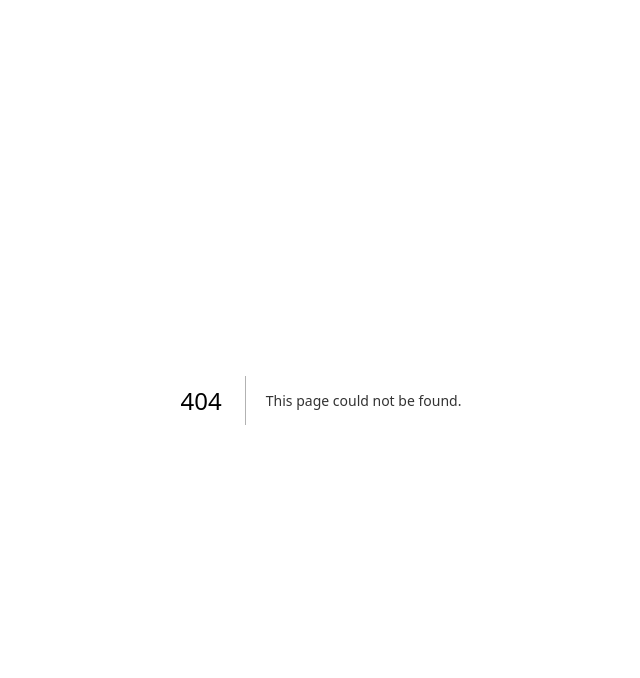
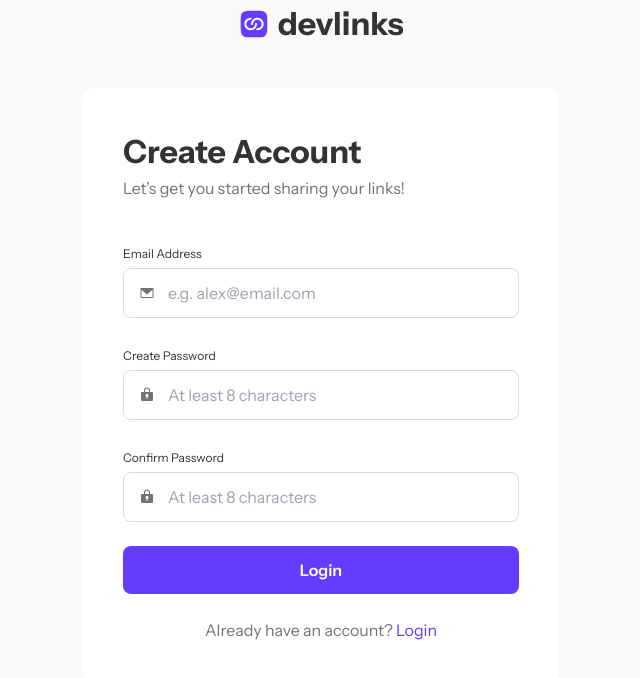
Before and after one commit to omotayobolu/link-sharing, a Next.js app: page /create-account in a window 1280 px wide. Before the commit this address had no page. Shown: the top 678 px of the page, without its empty margins (319-959 px from the left). Built offline with nearby package versions, Linux system fonts and the light colour scheme.

Commit message:
Auth UI done

```diff
--- /dev/null
+++ b/app/create-account/page.tsx
@@ -0,0 +1,166 @@
+"use client";
+
+import PrimaryButton from "@/components/PrimaryButton";
+import LogoIcon from "@/public/assets/logo-icon.svg";
+import { Icon } from "@iconify/react/dist/iconify.js";
+import Image from "next/image";
+import Link from "next/link";
+import { SubmitHandler, useForm } from "react-hook-form";
+
+interface AccountDetails {
+  email: string;
+  password: string;
+  confirmPassword: string;
+}
+
+const CreateAccount = () => {
+  const {
+    register,
+    handleSubmit,
+    formState: { errors },
+    watch,
+  } = useForm<AccountDetails>({ mode: "onTouched" });
+
+  const onsubmit: SubmitHandler<AccountDetails> = (data) => console.log(data);
+
+  const createdPassword = watch("password");
+
+  return (
+    <div className="bg-light-grey  flex flex-col justify-center items-center">
+      <div className="flex flex-row items-center gap-[7.5px]">
+        <Image src={LogoIcon} alt="" width={32} height={32} />
+        <h2 className="sm:block hidden">devlinks</h2>
+      </div>
+      <div className="bg-white p-10 rounded-xl mt-10 w-[476px]">
+        <h2>Create Account</h2>
+        <p className="text-grey">Let’s get you started sharing your links!</p>
+        <form
+          onSubmit={handleSubmit(onsubmit)}
+          className="flex flex-col gap-6 mt-10"
+        >
+          <div className="">
+            <label htmlFor="email" className="text-xs text-dark-grey">
+              Email Address
+            </label>
+            <div className="mt-1 relative">
+              <input
+                type="email"
+                {...register("email", {
+                  required: "Enter email",
+                  pattern: {
+                    value: /^[^\s@]+@[^\s@]+\.[^\s@]+$/,
+                    message: "Invalid email",
+                  },
+                })}
+                placeholder="e.g. alex@email.com"
+                className={`border ${
+                  errors.email
+                    ? "border-red"
+                    : "border-border focus:border-primary-purple focus:shadow-input"
+                } text-dark-grey rounded-lg bg-white py-3 pl-11 pr-4 w-full`}
+              />
+              <Icon
+                icon="ph:envelope-simple-fill"
+                width="16"
+                height="16"
+                className="text-grey absolute top-1/2 left-4 translate-y-[-50%]"
+              />
+              {errors.email && (
+                <span className="text-xs text-red absolute top-1/2 right-4 -translate-y-1/2">
+                  {typeof errors.email.message === "string" &&
+                    errors.email.message}
+                </span>
+              )}
+            </div>
+          </div>
+          <div>
+            <label htmlFor="email" className="text-xs text-dark-grey">
+              Create Password
+            </label>
+            <div className="mt-1 relative">
+              <input
+                type="password"
+                {...register("password", {
+                  required: "Enter password",
+                  minLength: {
+                    value: 8,
+                    message: "Password must be at least 8 characters",
+                  },
+                })}
+                placeholder="At least 8 characters"
+                className={`border ${
+                  errors.password
+                    ? "border-red"
+                    : "border-border focus:border-primary-purple focus:shadow-input"
+                } text-dark-grey rounded-lg bg-white py-3 pl-11 pr-4 w-full`}
+              />
+              <Icon
+                icon="ph:lock-key-fill"
+                width="16"
+                height="16"
+                className="text-grey absolute top-1/2 left-4 translate-y-[-50%]"
+              />
+              {errors.password && (
+                <span className="text-xs text-red absolute top-1/2 right-4 -translate-y-1/2">
+                  {typeof errors.password.message === "string" &&
+                    errors.password.message}
+                </span>
+              )}
+            </div>
+          </div>
+          <div>
+            <label htmlFor="email" className="text-xs text-dark-grey">
+              Confirm Password
+            </label>
+            <div className="mt-1 relative">
+              <input
+                type="password"
+                {...register("confirmPassword", {
+                  required: "Confirm password",
+                  validate: (value) =>
+                    value === createdPassword || "Passwords do not match",
+                })}
+                placeholder="At least 8 characters"
+                className={`border ${
+                  errors.confirmPassword
+                    ? "border-red"
+                    : "border-border focus:border-primary-purple focus:shadow-input"
+                } text-dark-grey rounded-lg bg-white py-3 pl-11 pr-4 w-full`}
+              />
+              <Icon
+                icon="ph:lock-key-fill"
+                width="16"
+                height="16"
+                className="text-grey absolute top-1/2 left-4 translate-y-[-50%]"
+              />
+              {errors.confirmPassword && (
+                <span className="text-xs text-red absolute top-1/2 right-4 -translate-y-1/2">
+                  {typeof errors.confirmPassword.message === "string" &&
+                    errors.confirmPassword.message}
+                </span>
+              )}
+            </div>
+          </div>
+          <PrimaryButton
+            className="w-full"
+            type="submit"
+            handleClick={() => {}}
+            disabled={false}
+          >
+            Login
+          </PrimaryButton>
+          <div className="">
+            <p className="text-grey text-center">
+              Already have an account?
+              <Link href="/login">
+                <span className="text-base text-primary-purple"> Login</span>
+              </Link>
+            </p>
+          </div>
+        </form>
+      </div>
+    </div>
+  );
+};
+
+export default CreateAccount;
--- /dev/null
+++ b/app/login/page.tsx
@@ -0,0 +1,83 @@
+"use client";
+
+import PrimaryButton from "@/components/PrimaryButton";
+import LogoIcon from "@/public/assets/logo-icon.svg";
+import { Icon } from "@iconify/react/dist/iconify.js";
+import Image from "next/image";
+import Link from "next/link";
+
+const Login = () => {
+  return (
+    <div className="bg-light-grey h-screen flex flex-col justify-center items-center">
+      <div className="flex flex-row items-center gap-[7.5px]">
+        <Image src={LogoIcon} alt="" width={32} height={32} />
+        <h2 className="sm:block hidden">devlinks</h2>
+      </div>
+      <div className="bg-white p-10 rounded-xl mt-10 w-[476px]">
+        <h2>Login</h2>
+        <p className="text-grey">
+          Add your details below to get back into the app
+        </p>
+        <form className="flex flex-col gap-6 mt-10">
+          <div className="">
+            <label htmlFor="email" className="text-xs text-dark-grey">
+              Email Address
+            </label>
+            <div className="mt-1 relative">
+              <input
+                type="email"
+                placeholder="e.g. alex@email.com"
+                className="border border-border rounded-lg bg-white py-3 pl-11 pr-4 w-full focus:border-primary-purple focus:shadow-input"
+              />
+              <Icon
+                icon="ph:envelope-simple-fill"
+                width="16"
+                height="16"
+                className="text-grey absolute top-1/2 left-4 translate-y-[-50%]"
+              />
+            </div>
+          </div>
+          <div>
+            <label htmlFor="email" className="text-xs text-dark-grey">
+              Password
+            </label>
+            <div className="mt-1 relative">
+              <input
+                type="password"
+                placeholder="Enter your password"
+                className="border border-border rounded-lg bg-white py-3 pl-11 pr-4 w-full focus:border-primary-purple focus:shadow-input"
+              />
+              <Icon
+                icon="ph:lock-key-fill"
+                width="16"
+                height="16"
+                className="text-grey absolute top-1/2 left-4 translate-y-[-50%]"
+              />
+            </div>
+          </div>
+          <PrimaryButton
+            className="w-full"
+            type="submit"
+            handleClick={() => {}}
+            disabled={false}
+          >
+            Login
+          </PrimaryButton>
+          <div className="">
+            <p className="text-grey text-center">
+              Don&apos;t have an account?
+              <Link href="/create-account">
+                <span className="text-base text-primary-purple">
+                  {" "}
+                  Create account
+                </span>
+              </Link>
+            </p>
+          </div>
+        </form>
+      </div>
+    </div>
+  );
+};
+
+export default Login;
--- /dev/null
+++ b/lib/supabase.ts
@@ -0,0 +1,3 @@
+// import { createClientComponentClient } from "@supabase/auth-helpers-nextjs";
+
+// export const supabase = createClientComponentClient();
--- a/package.json
+++ b/package.json
@@ -9,6 +9,9 @@
     "lint": "next lint"
   },
   "dependencies": {
+    "@supabase/auth-helpers-nextjs": "^0.10.0",
+    "@supabase/ssr": "^0.5.2",
+    "@supabase/supabase-js": "^2.47.10",
     "next": "14.2.5",
     "react": "^18",
     "react-dom": "^18",
--- a/tailwind.config.ts
+++ b/tailwind.config.ts
@@ -17,10 +17,11 @@ const config: Config = {
         "light-grey": "#FAFAFA",
         white: "#FFFFFF",
         red: "#FF3939",
+        border: "#D9D9D9",
       },
       boxShadow: {
-        input: "0 0 32px 0 rgba(99, 60, 255, 25%)"
-      }
+        input: "0 0 32px 0 rgba(99, 60, 255, 25%)",
+      },
     },
   },
   plugins: [],
```
Also changed, not shown: middleware.ts (added, +26 -0 lines), 2 other files (tests, documents, lock files or other folders).
